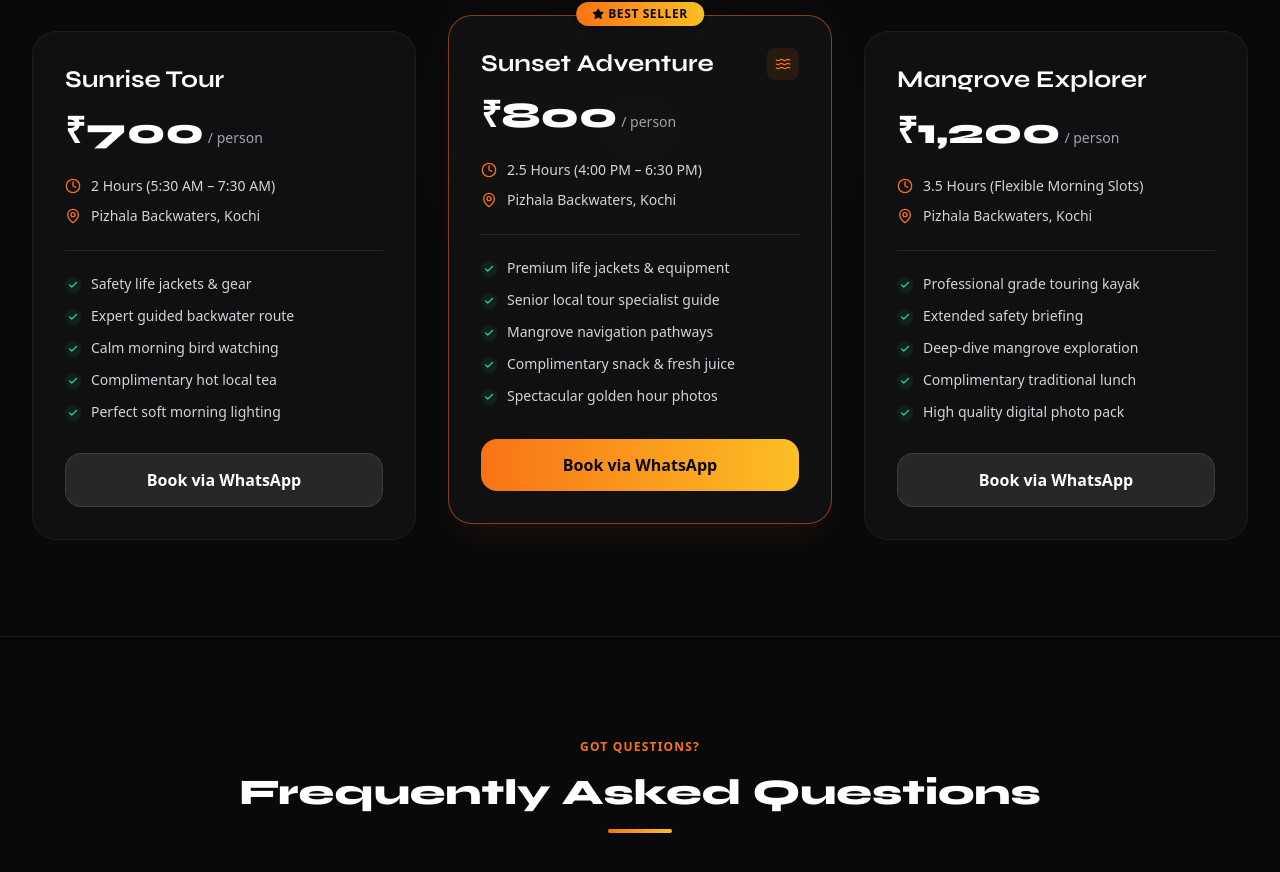
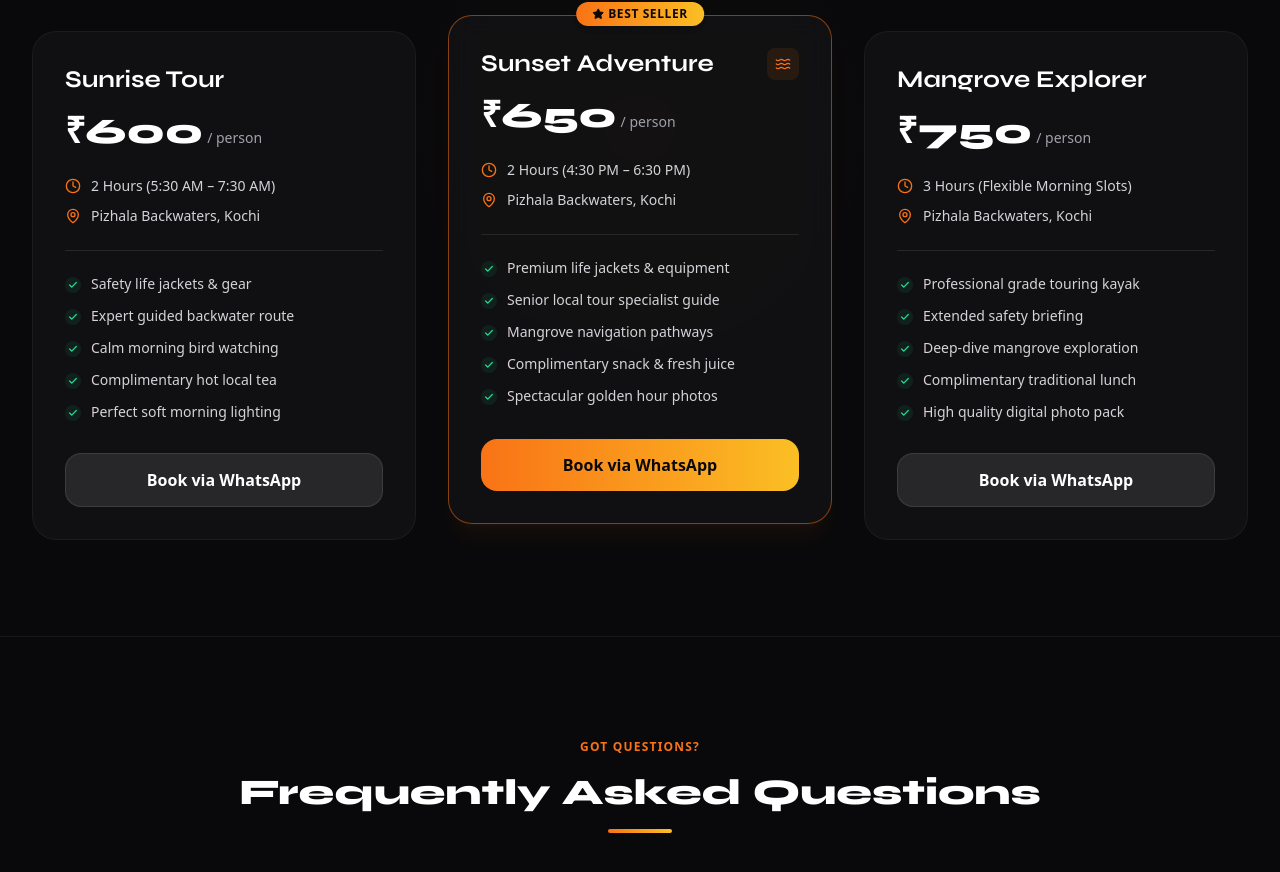
Before and after one commit to ilhakayaking-prog/ilhakayaking, a React (Vite) app: page / in a window 1280 px wide. Shown: the part 3297-4169 px from the top of the page. Built offline with nearby package versions, Linux system fonts and the light colour scheme.

Commit message:
Edited the pricing - Ready to host

```diff
--- a/src/sections/PricingSection.jsx
+++ b/src/sections/PricingSection.jsx
@@ -4,7 +4,7 @@ function PricingSection() {
   const packages = [
     {
       name: "Sunrise Tour",
-      price: "₹700",
+      price: "₹600",
       duration: "2 Hours",
       time: "5:30 AM – 7:30 AM",
       features: [
@@ -19,9 +19,9 @@ function PricingSection() {
     },
     {
       name: "Sunset Adventure",
-      price: "₹800",
-      duration: "2.5 Hours",
-      time: "4:00 PM – 6:30 PM",
+      price: "₹650",
+      duration: "2 Hours",
+      time: "4:30 PM – 6:30 PM",
       features: [
         "Premium life jackets & equipment",
         "Senior local tour specialist guide",
@@ -34,8 +34,8 @@ function PricingSection() {
     },
     {
       name: "Mangrove Explorer",
-      price: "₹1,200",
-      duration: "3.5 Hours",
+      price: "₹750",
+      duration: "3 Hours",
       time: "Flexible Morning Slots",
       features: [
         "Professional grade touring kayak",
@@ -77,11 +77,10 @@ function PricingSection() {
           {packages.map((pkg, idx) => (
             <div
               key={idx}
-              className={`relative bg-zinc-900/50 backdrop-blur-md rounded-3xl p-8 border flex flex-col justify-between transition-all duration-300 hover:scale-[1.02] ${
-                pkg.popular
-                  ? "border-orange-500/50 shadow-xl shadow-orange-500/5 lg:-translate-y-4"
-                  : "border-white/5 hover:border-white/10"
-              }`}
+              className={`relative bg-zinc-900/50 backdrop-blur-md rounded-3xl p-8 border flex flex-col justify-between transition-all duration-300 hover:scale-[1.02] ${pkg.popular
+                ? "border-orange-500/50 shadow-xl shadow-orange-500/5 lg:-translate-y-4"
+                : "border-white/5 hover:border-white/10"
+                }`}
             >
 
               {/* Popular Glow Ring */}
```
